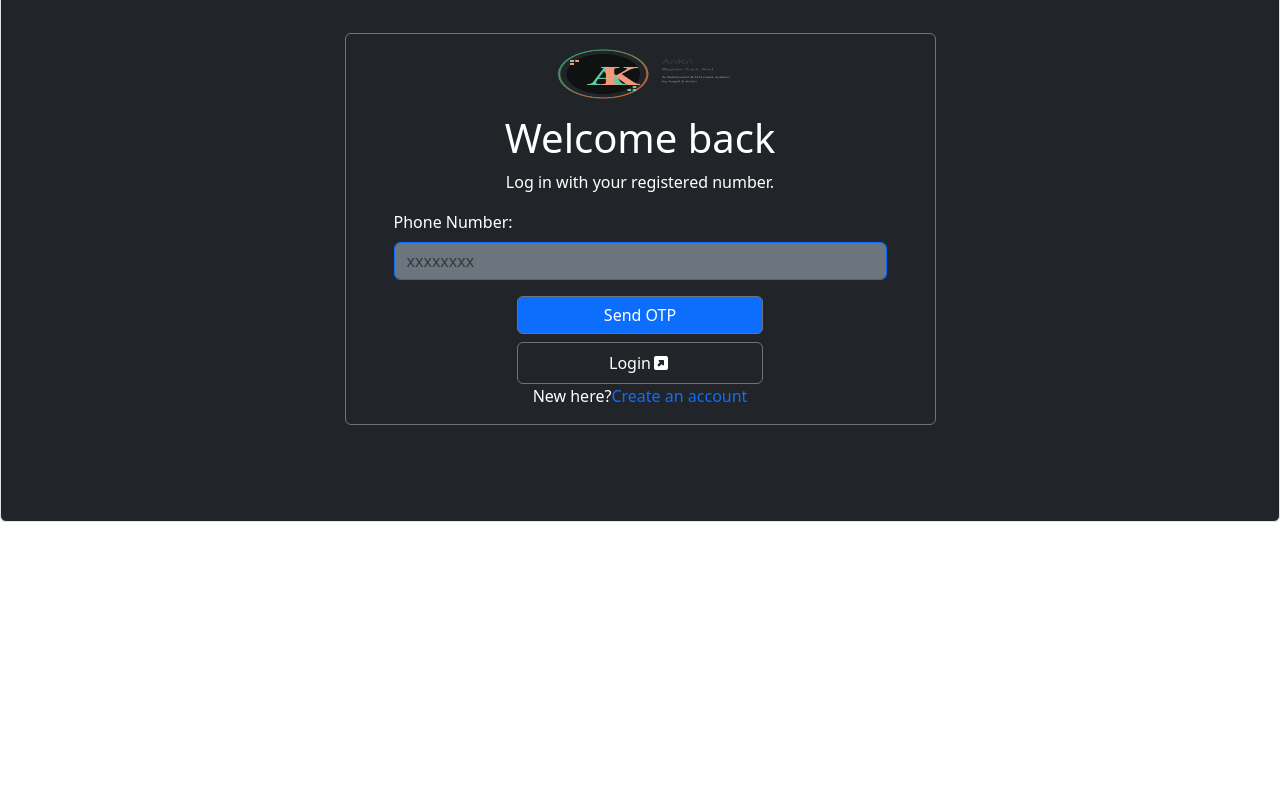
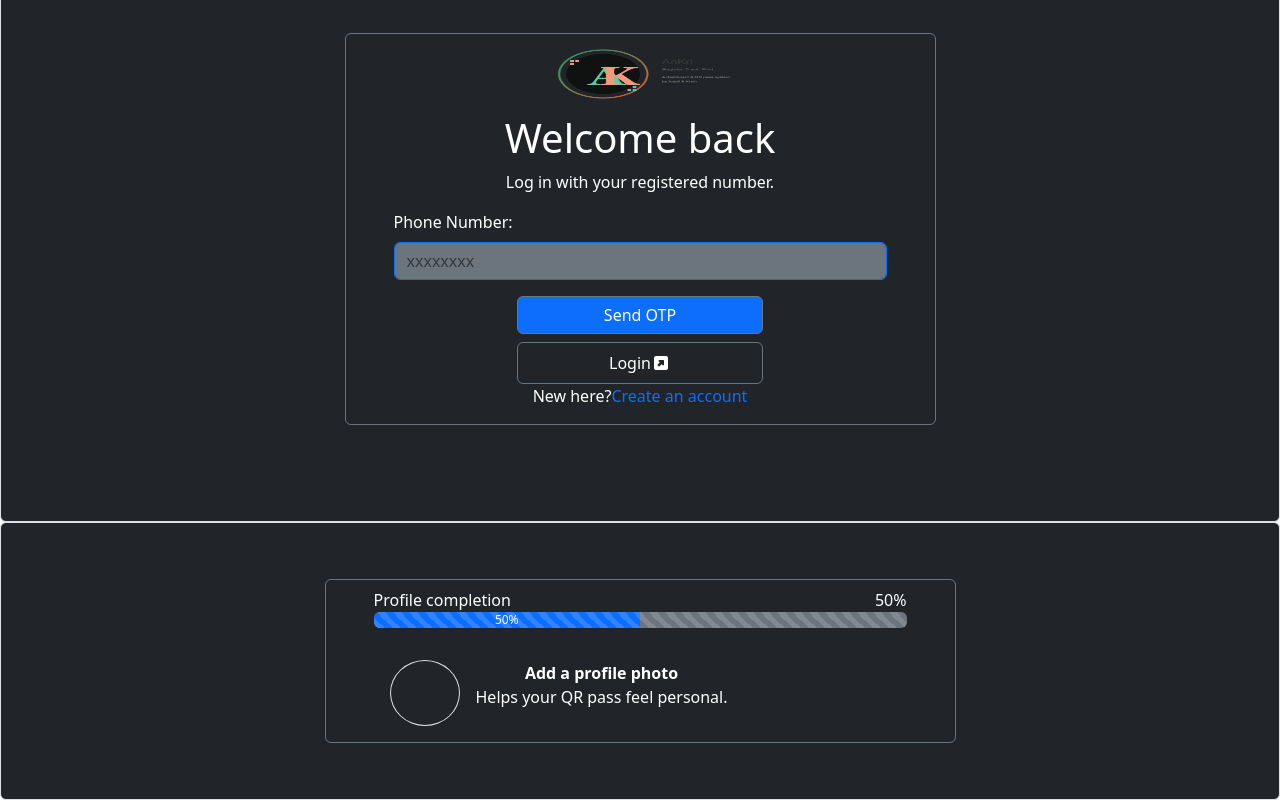
Before and after one commit to anjali-2511/AJSpire-Internship-Journey-, a React (Vite) app in the folder ReactJs_Mini_Project/QR_Code_Generator_Using_User_Details/vite-project/: page / in a window 1280 px wide. Shown: the part 1317-2117 px from the top of the page. Before the commit the page ends 1839 px from the top, so only its background shows below. Built offline with nearby package versions, Linux system fonts and the light colour scheme.

Commit message:
Profile's Half Part completed

```diff
--- a/ReactJs_Mini_Project/QR_Code_Generator_Using_User_Details/vite-project/src/App.jsx
+++ b/ReactJs_Mini_Project/QR_Code_Generator_Using_User_Details/vite-project/src/App.jsx
@@ -1,6 +1,7 @@
 import Home from "./Home"
 import Login from "./Login"
 import NavBar from "./NavBar"
+import Profile from "./Profile"
 import Registration from "./Registration"
 
 function App() {
@@ -15,6 +16,8 @@ function App() {
        <Home/>
        <Registration/>
        <Login/>
+       <Profile/>
+
 
     </>
   )
--- /dev/null
+++ b/ReactJs_Mini_Project/QR_Code_Generator_Using_User_Details/vite-project/src/Profile.jsx
@@ -0,0 +1,34 @@
+function Profile() {
+    return (
+        <>
+            <div className="bg-dark vh-50 border rounded d-flex justify-content-center p-2">
+                <div className="card bg-dark ms-5 text-white border-secondary w-50 h-50 mt-5 ps-5 pe-5 m-5">
+
+                    <div className="d-flex justify-content-between w-100 mt-2">
+                        <span>Profile completion</span>
+                        <span>50%</span>
+                    </div>
+                    <div className="progress progress-bar bg-secondary progress-bar-striped progress-bar-animated" role="progressbar" aria-label="Profile completion" aria-valuenow="50" aria-valuemin="0" aria-valuemax="100" aria-valuetext="50%" aria-busy="false">
+                        <span class="progress-bar progress-bar-striped progress-bar-animated w-50">50%</span>
+                    </div>
+
+                    <div className=" d-flex w-100 m-3">
+                        <button className="btn btn-border-secondary border rounded-circle d-flex justify-content-center align-items-center mt-3 p-4 me-3">
+                               <i class="fa-regular fa-camera"></i>
+                        </button>
+                        <div className="d-flex flex-column   justify-content-center align-items-center">
+
+                            <span className="fw-bold">Add a profile photo</span>
+                            <span>Helps your QR pass feel personal.</span>
+                        </div>
+                    </div>
+
+
+
+                </div>
+            </div>
+
+        </>
+    )
+};
+export default Profile;
```
